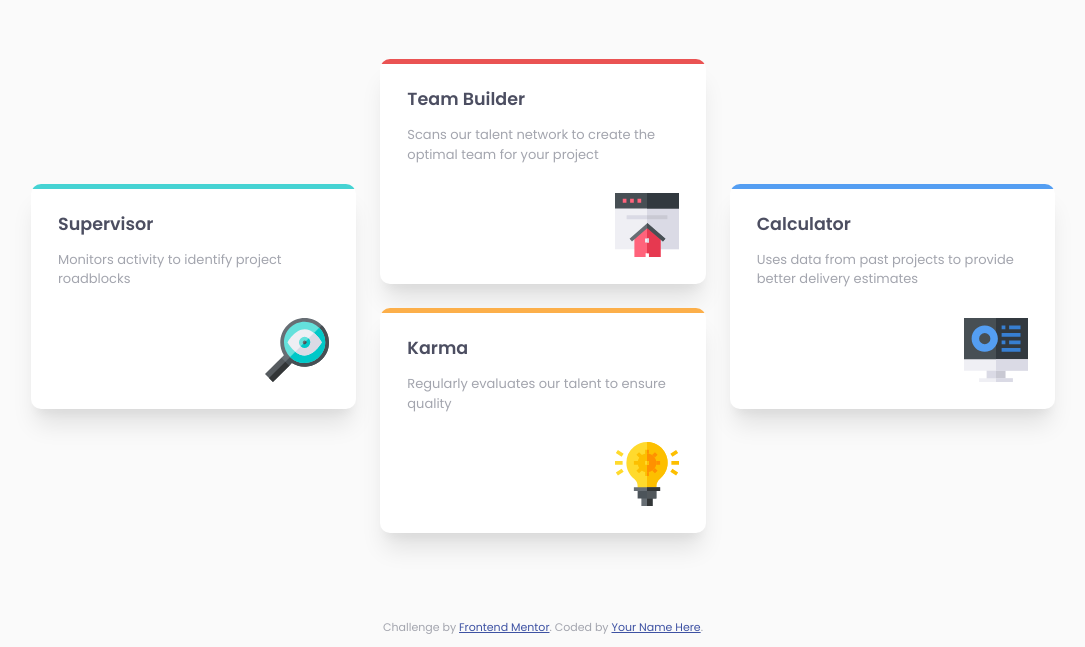
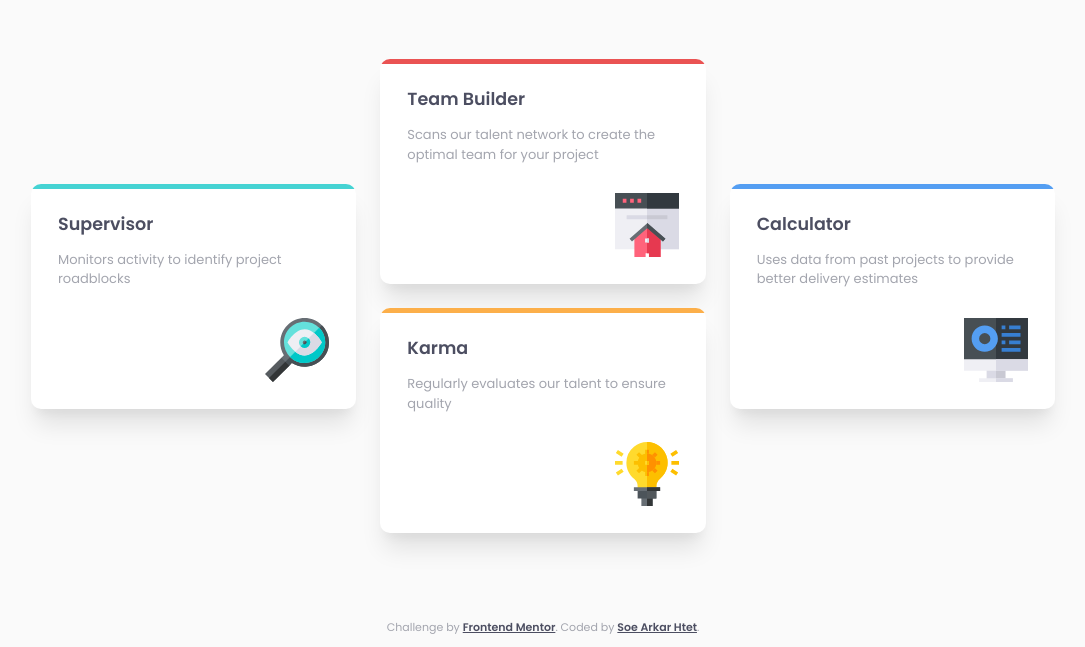
Before and after one commit to SArkar-Htet/four-card-feature-section, a plain HTML site: page index.html in a window 1280 px wide. Shown: the part 250-897 px from the top of the page, without its empty margins (97-1182 px from the left). Drawn offline with Linux system fonts and the light colour scheme.

Commit message:
fix: change footer style

```diff
--- a/index.html
+++ b/index.html
@@ -19,7 +19,6 @@
   <!-- Feel free to remove these styles or customise in your own stylesheet 👍 -->
   <style>
     .attribution { font-size: 11px; text-align: center; }
-    .attribution a { color: hsl(228, 45%, 44%); }
   </style>
 </head>
 <body>
@@ -66,8 +65,8 @@
 
   <footer>
     <p class="attribution">
-      Challenge by <a href="https://www.frontendmentor.io?ref=challenge" target="_blank">Frontend Mentor</a>.
-      Coded by <a href="#">Your Name Here</a>.
+      Challenge by <a href="https://www.frontendmentor.io?ref=challenge" target="_blank" class="font-bold">Frontend Mentor</a>.
+      Coded by <a href="https://www.facebook.com/soearkar.htet.526" class="font-bold">Soe Arkar Htet</a>.
     </p>
   </footer>
 </body>
```
